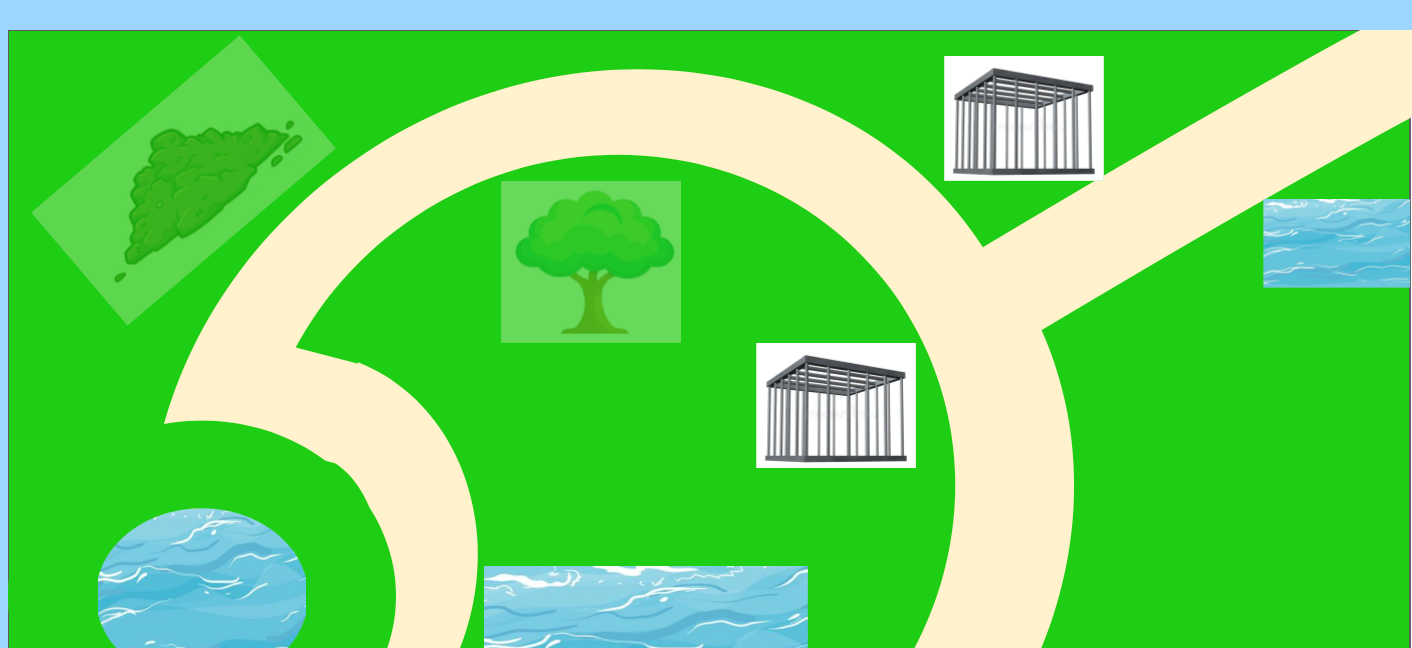
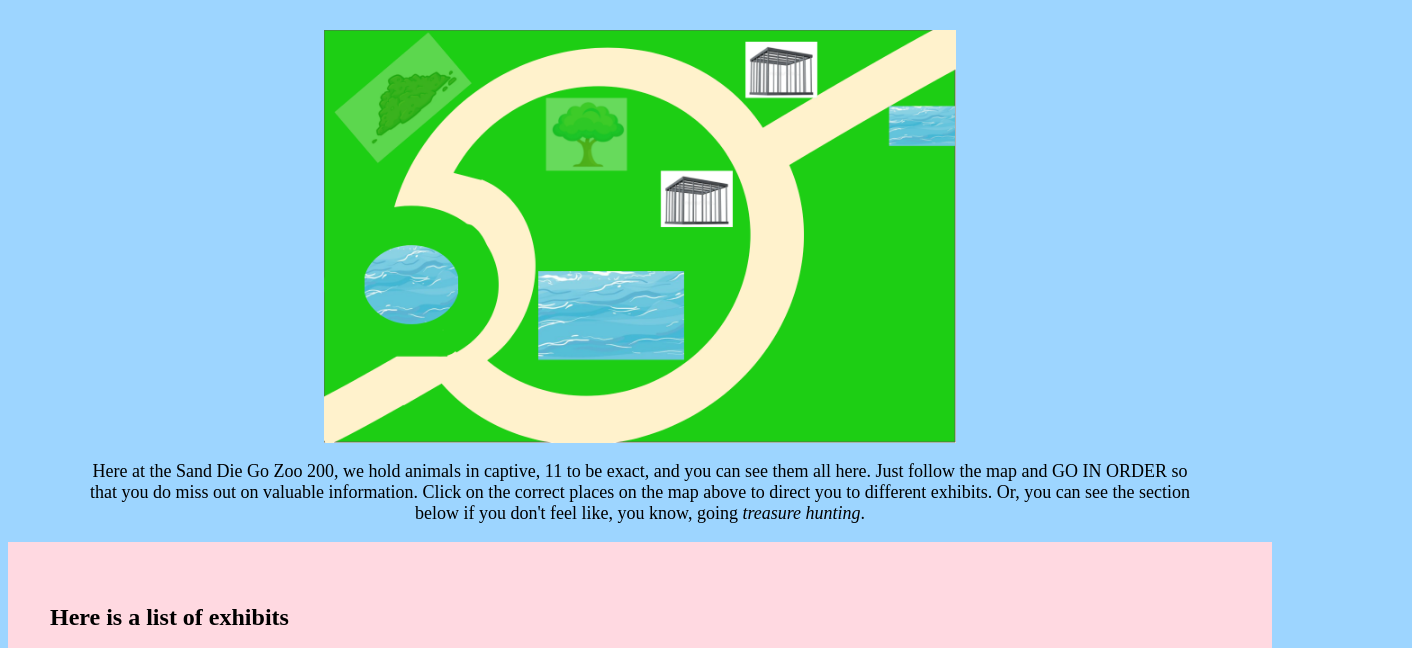
Before and after one commit to AaronHaverinen/REAL-SCIENCE-PROJECT-2025, a plain HTML site: page index.html in a window 1280 px wide. Shown: the part 95-743 px from the top of the page, 1412 px wide, since content can reach past the window. Drawn offline with Linux system fonts and the light colour scheme.

Commit message:
just did some fixes to the images and experimented with maps

```diff
--- a/styles.css
+++ b/styles.css
@@ -14,6 +14,13 @@ p {
 }
 a {
   text-align: center;
+}
+
+img {
+  display: block;
+  margin: auto;
+  width: 50%;
+  align-self: center;
 }
 
 .exhibits {
```
Also changed, not shown: index.html (+3 -0 lines).
